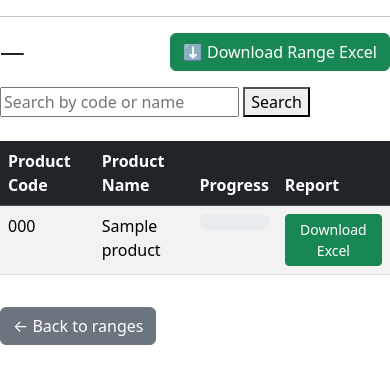
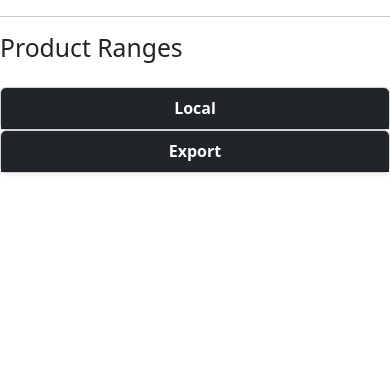
Before and after one commit to jineth-m/product_tracking_system, a Django app: page /products/range/1/ in a window 390 px wide. Shown: the part 133-517 px from the top of the page. Run offline with Django 5.2, Linux system fonts and the light colour scheme; data comes from the database, SQL or seed files in the repository; tables that the repository leaves empty hold one stand-in row (values such as "Sample post").

Commit message:
Add product range system

```diff
--- a/templates/tracking/products_by_range.html
+++ b/templates/tracking/products_by_range.html
@@ -1,69 +1,54 @@
 {% extends "base.html" %}
 {% block content %}
 
-<div class="d-flex justify-content-between align-items-center mb-3">
-    <h2 class="mb-0">
-        {{ prange.main_type.name }} — {{ prange.name }}
-    </h2>
+<h2 class="mb-4">Product Ranges</h2>
 
-    <a href="{% url 'range_excel' range.id %}" class="btn btn-success">
-        ⬇ Download Range Excel
-    </a>
+<div class="row">
+
+    <!-- LOCAL COLUMN -->
+    <div class="col-md-6">
+        <div class="card shadow-sm">
+            <div class="card-header bg-dark text-white text-center">
+                <strong>Local</strong>
             </div>
 
-<form method="get" class="mb-4">
-    <input type="text" name="q"
-           placeholder="Search by code or name"
-           value="{{ query }}">
-    <button type="submit">Search</button>
-</form>
+            <div class="list-group list-group-flush">
 
-<table class="table table-striped table-hover">
-    <thead class="table-dark">
-        <tr>
-            <th>Product Code</th>
-            <th>Product Name</th>
-            <th>Progress</th>
-            <th>Report</th>
-        </tr>
-    </thead>
+                {% for row in rows %}
+                    {% if row.local %}
+                        <a href="{% url 'products_by_range' row.local.id %}"
+                           class="list-group-item list-group-item-action text-center">
+                            {{ row.local.name }}
+                        </a>
+                    {% endif %}
+                {% endfor %}
 
-    <tbody>
-    {% for item in product_data %}
-        <tr style="cursor:pointer"
-            onclick="window.location.href='/products/{{ item.product.id }}/'">
-
-            <td>{{ item.product.product_code }}</td>
-            <td>{{ item.product.product_name }}</td>
-
-            <td>
-                <div class="progress">
-                    <div class="progress-bar bg-success"
-                         style="width: {{ item.progress }}%;">
-                        {{ item.progress }}%
             </div>
         </div>
-            </td>
+    </div>
 
-            <td>
-                <a href="{% url 'product_progress_excel' item.product.id %}"
-                   class="btn btn-sm btn-success">
-                    Download Excel
+    <!-- EXPORT COLUMN -->
+    <div class="col-md-6">
+        <div class="card shadow-sm">
+            <div class="card-header bg-dark text-white text-center">
+                <strong>Export</strong>
+            </div>
+
+            <div class="list-group list-group-flush">
+
+                {% for row in rows %}
+                    {% if row.export %}
+                        <a href="{% url 'products_by_range' row.export.id %}"
+                           class="list-group-item list-group-item-action text-center">
+                            {{ row.export.name }}
                         </a>
-            </td>
-        </tr>
-    {% empty %}
-        <tr>
-            <td colspan="4" class="text-muted text-center">
-                No products in this range
-            </td>
-        </tr>
+                    {% endif %}
                 {% endfor %}
-    </tbody>
-</table>
 
-<a href="{% url 'product_ranges' %}" class="btn btn-secondary mt-3">
-    ← Back to ranges
-</a>
+            </div>
+        </div>
+    </div>
+
+</div>
 
 {% endblock %}
```
Lines whose indentation alone changed are shown as unchanged.
